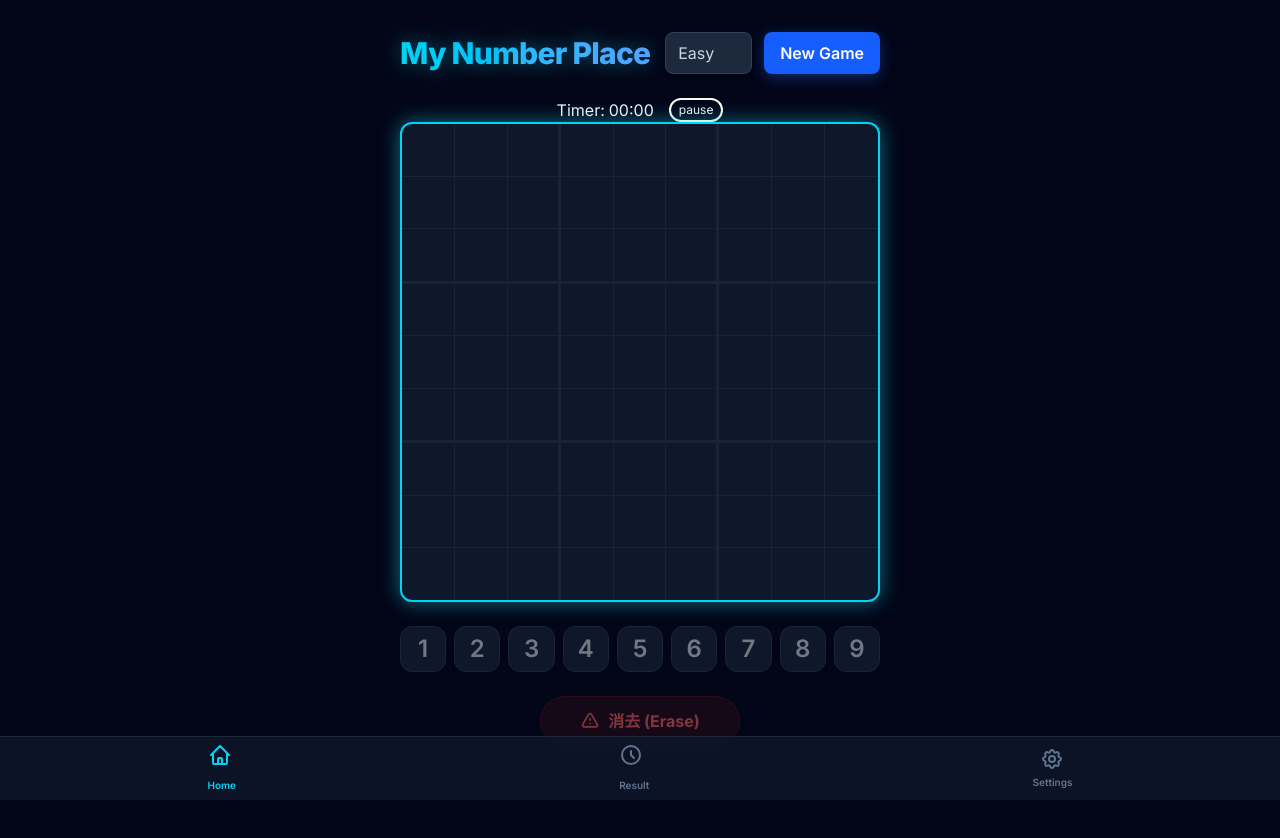
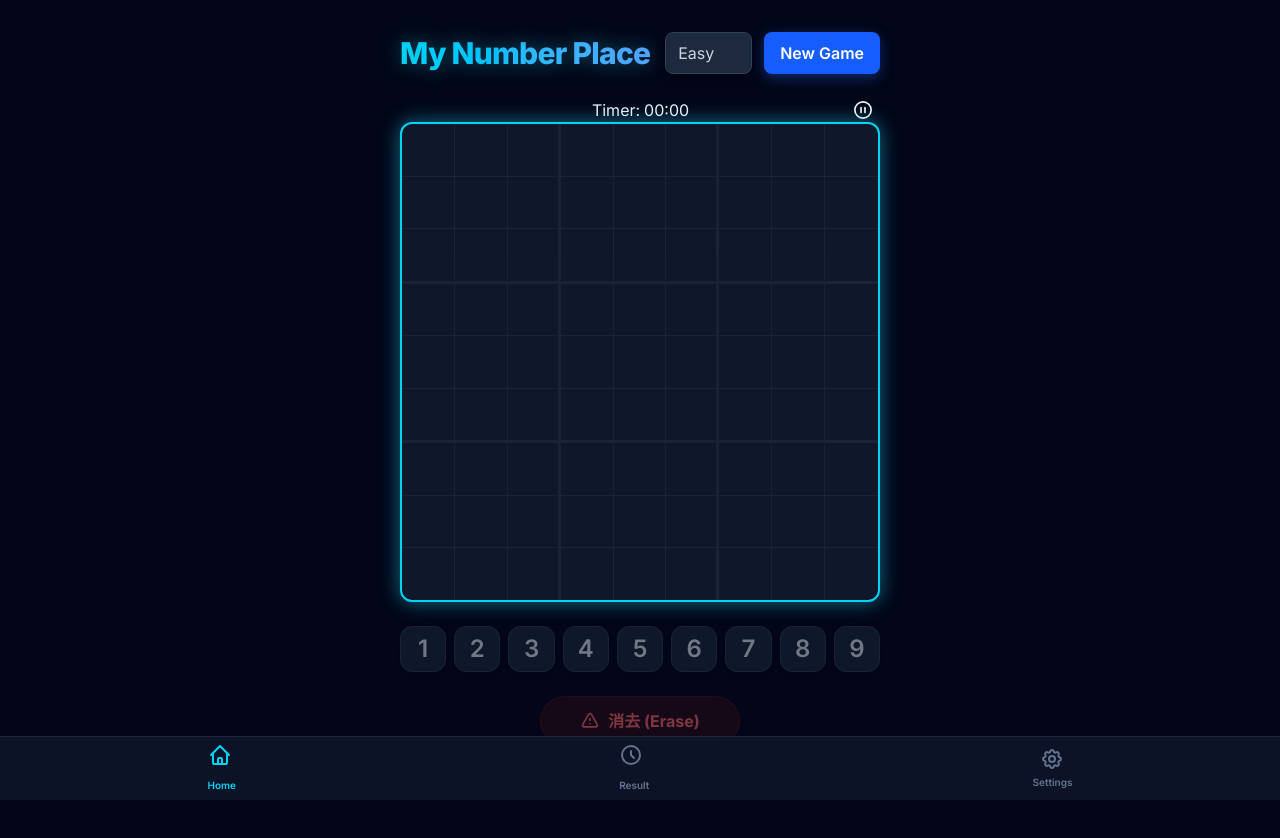
Before and after one commit to ichitaka58/my-number-place, a React (Vite) app: page / in a window 1280 px wide. Both pictures are taken after a click on the button "Start Game". Shown: the top 838 px of the page. Built offline with nearby package versions, Linux system fonts and the light colour scheme.

Commit message:
feat: Timer.tsxのUI改善、React-iconsの導入

```diff
--- a/package.json
+++ b/package.json
@@ -17,6 +17,7 @@
     "react": "^19.2.4",
     "react-confetti": "^6.4.0",
     "react-dom": "^19.2.4",
+    "react-icons": "^5.6.0",
     "react-router-dom": "^7.14.1",
     "tailwindcss": "^4.2.2"
   },
--- a/src/components/Timer.tsx
+++ b/src/components/Timer.tsx
@@ -2,7 +2,7 @@ import { useEffect } from "react";
 import { useTimer } from "../hooks/useTimer";
 import type { Level } from "../utils/sudokuLogic";
 import { createResult } from "../lib/api";
-
+import { FaRegCirclePause } from "react-icons/fa6";
 /**
  * Timerコンポーネントのプロパティ定義
  * @property {boolean} completed - ゲームがクリアされたかどうかを示すフラグ
@@ -39,7 +39,7 @@ export const Timer = ({
   }, [completed, setIsRunning]);
 
   return (
-    <div className="flex gap-4">
+    <div className="flex justify-center items-center max-w-120 w-full relative">
       <div className="flex gap-1">
         <p>Timer:</p>
         <p className="w-11">{displayTimer}</p>
@@ -47,9 +47,9 @@ export const Timer = ({
       <button
         onClick={() => setIsRunning(!isRunning)}
         disabled={completed}
-        className="text-xs border-2 border-amber-50 px-2 rounded-2xl"
+        className="absolute right-0 pr-2 text-lg cursor-pointer"
       >
-        pause
+        <FaRegCirclePause />
       </button>
     </div>
   );
```
Also changed, not shown: 1 other file (tests, documents, lock files or other folders).
